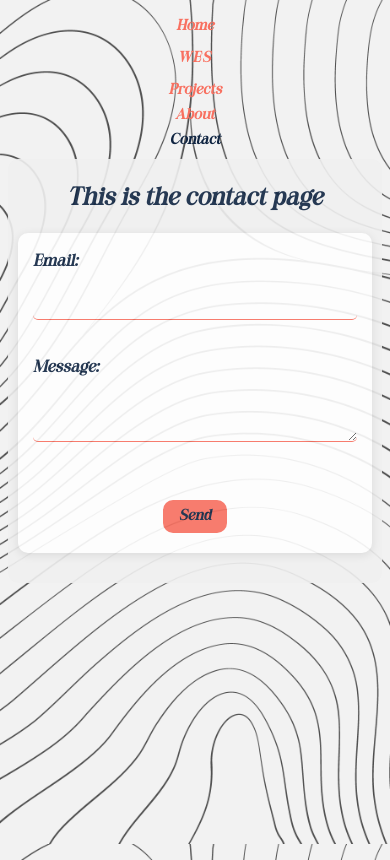
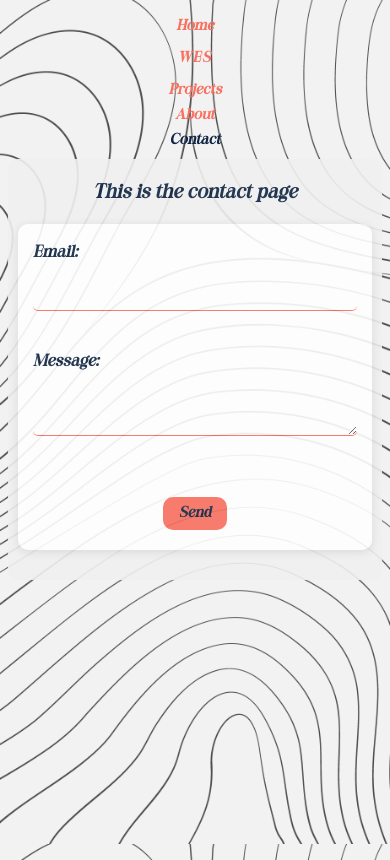
Before and after one commit to Sonderssss/wes-portfolio-react, a React (Vite) app: page /contact in a window 390 px wide. Built offline with nearby package versions, Linux system fonts and the light colour scheme.

Commit message:
refactor: improve CSS class specificity and structure across views

```diff
--- a/src/App.css
+++ b/src/App.css
@@ -8,7 +8,6 @@
 }
 
 body{
-  background:cover;
   background-image: url('./assets/images/portfolio-background.jpg');
   background-size: cover;
   background-repeat: no-repeat;
@@ -45,7 +44,7 @@ nav a.router-link-exact-active {
 }
 .other-links {
   display: flex;
-  align-items: space-around;
+  align-items: center;
   gap: 25px;
 }
 span {
--- a/src/views/AboutView.css
+++ b/src/views/AboutView.css
@@ -4,7 +4,7 @@
   padding: 40px 20px;
 }
 
-h1 {
+.about h1 {
   font-size: 2.5rem;
 }
 
@@ -15,7 +15,7 @@ h1 {
     padding: 30px 15px;
   }
 
-  h1 {
+  .about h1 {
     font-size: 2rem;
   }
 }
@@ -26,7 +26,7 @@ h1 {
     padding: 20px 10px;
   }
 
-  h1 {
+  .about h1 {
     font-size: 1.5rem;
   }
 }
--- a/src/views/ContactView.css
+++ b/src/views/ContactView.css
@@ -9,7 +9,7 @@
         box-shadow: 0 2px 10px rgba(0, 0, 0, 0.1);
         border-radius: 10px;
     }
-    button {
+    .contact-view button {
         background-color: #F87060;
         color: #102542;
         font-family: 'behance';
@@ -19,14 +19,14 @@
         border-radius: 10px;
         cursor: pointer;
     }
-    input, textarea {
+    .contact-view input, .contact-view textarea {
         margin: 10px 0;
         padding: 10px;
         border: none;
         border-bottom: 1px solid #F87060;
         border-radius: 5px;
     }
-    label {
+    .contact-view label {
         font-weight: bold;
         margin-bottom: 5px;
         display: flex;
@@ -59,7 +59,7 @@
             padding: 30px 20px;
         }
 
-        h1 {
+        .contact-view h1 {
             font-size: 1.5rem;
         }
     }
@@ -70,21 +70,21 @@
             padding: 10px;
         }
 
-        form {
+        .contact-view form {
             padding: 20px 15px;
             margin: 20px auto;
         }
 
-        h1 {
+        .contact-view h1 {
             font-size: 1.2rem;
         }
 
-        button {
+        .contact-view button {
             padding: 8px 16px;
             font-size: 0.9rem;
         }
 
-        input, textarea {
+        .contact-view input, .contact-view textarea {
             padding: 8px;
             font-size: 0.9rem;
         }
--- a/src/views/HomeView.css
+++ b/src/views/HomeView.css
@@ -106,7 +106,7 @@
     width: 95vw;
   }
 
-  h1 {
+  .home-content h1 {
     font-size: 1.5rem;
   }
 
--- a/src/views/ProjectsView.css
+++ b/src/views/ProjectsView.css
@@ -4,12 +4,12 @@
     padding: 20px;
 }
 
-h1 {
+.projects-view h1 {
     font-size: 2.5rem;
     margin-bottom: 20px;
 }
 
-p {
+.projects-view p {
     font-size: 1.2rem;
     line-height: 1.6;
 }
@@ -21,11 +21,11 @@ p {
         padding: 15px;
     }
 
-    h1 {
+    .projects-view h1 {
         font-size: 2rem;
     }
 
-    p {
+    .projects-view p {
         font-size: 1rem;
     }
 }
@@ -36,11 +36,11 @@ p {
         padding: 10px;
     }
 
-    h1 {
+    .projects-view h1 {
         font-size: 1.5rem;
     }
 
-    p {
+    .projects-view p {
         font-size: 0.9rem;
     }
 }
--- a/src/views/ProjectsView.tsx
+++ b/src/views/ProjectsView.tsx
@@ -3,7 +3,7 @@ import './ProjectsView.css'
 
 const ProjectsView: React.FC = () => {
   return (
-    <div>
+    <div className="projects-view">
       <h1>Explore my Projects</h1>
       <div className="projects-list">
         <p>Here you can find a collection of my recent projects, showcasing my skills and creativity.</p>
```
